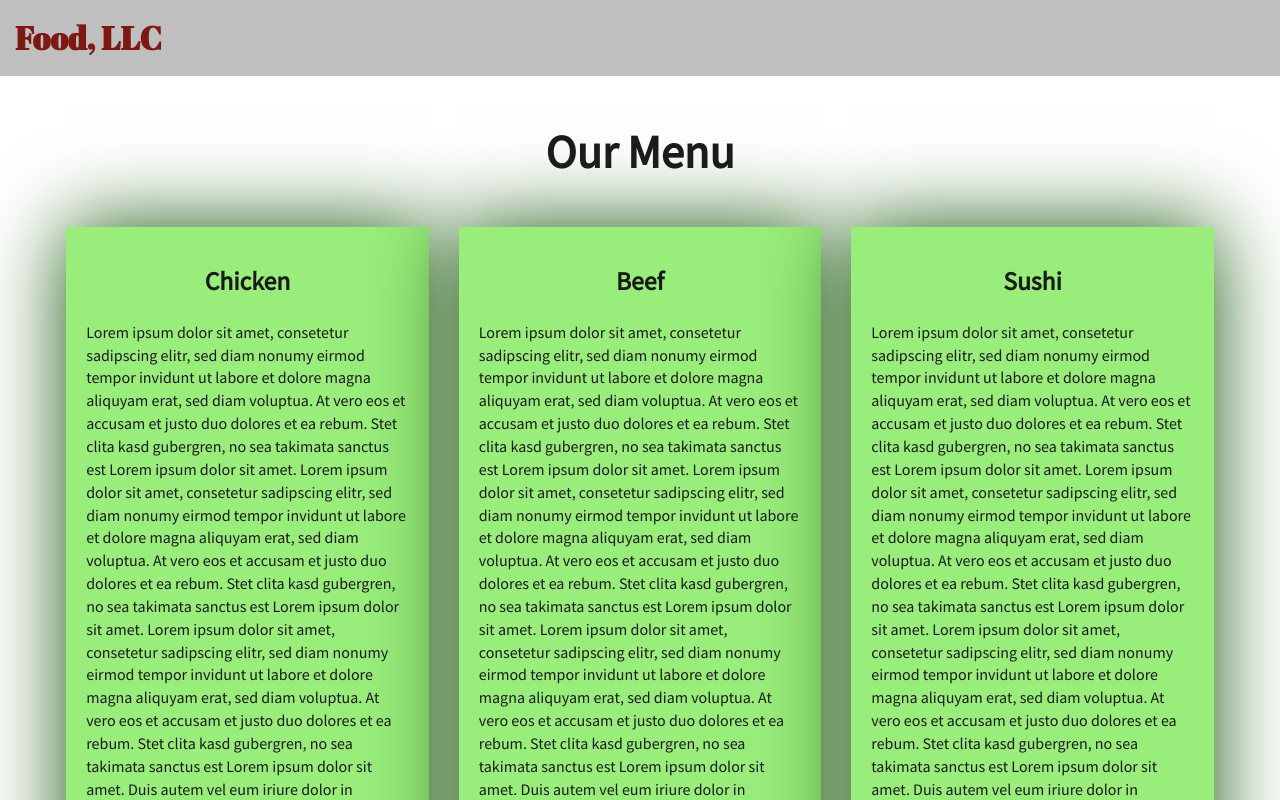
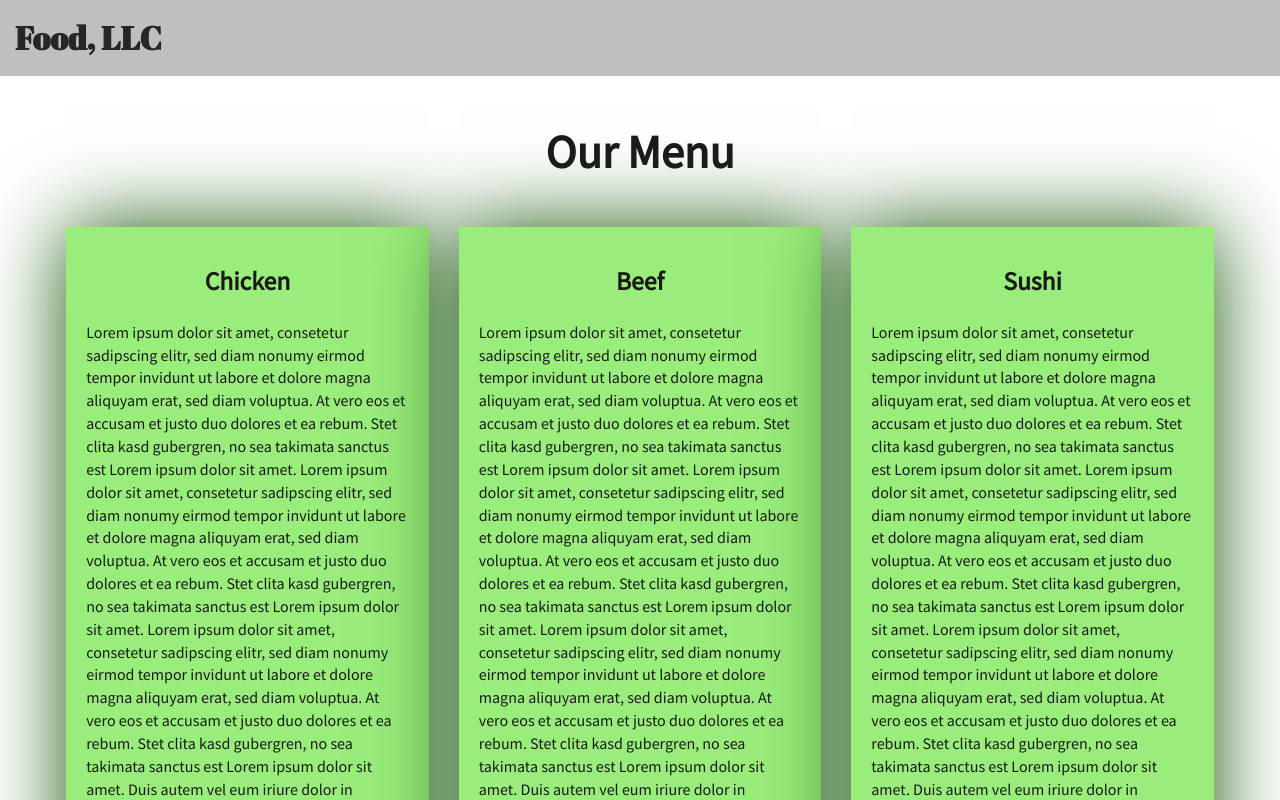
Before and after one commit to Jimmy-JJJ/module3-solution, a plain HTML site: page index.html in a window 1280 px wide. Shown: the top 800 px of the page. Drawn offline with Linux system fonts and the light colour scheme.

Commit message:
color changing

```diff
--- a/css/styles.css
+++ b/css/styles.css
@@ -33,7 +33,7 @@ body {
 }
 
 .navbar-brand h1 {
-    color: #7d1913;
+    color: rgb(38, 38, 38);
     font-family: 'Abril Fatface', cursive;
     font-weight: bolder;
     font-size: 1.8em;
```
